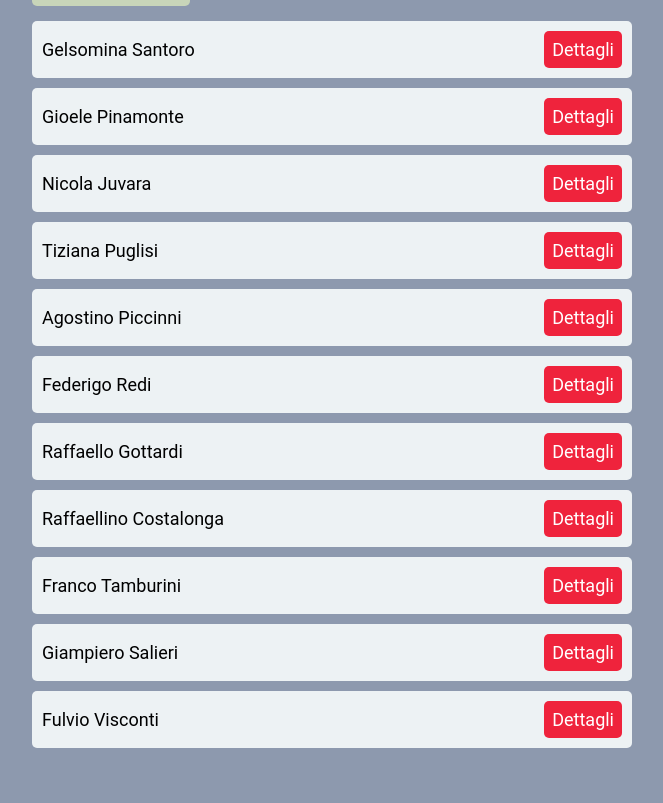
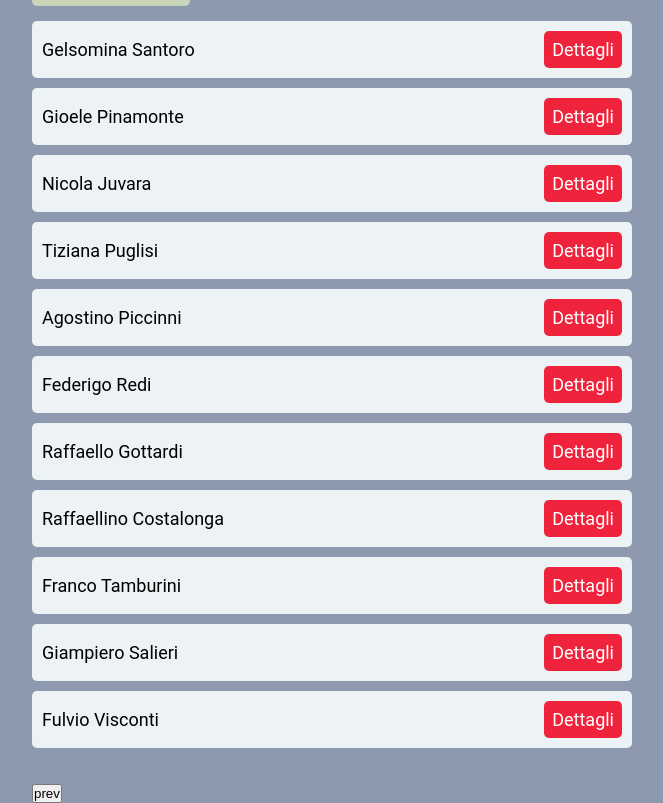
Before and after one commit to micheledidonna01/webapp-gruppo4, a React (Vite) app: page /1 in a window 1280 px wide. Shown: the part 246-1049 px from the top of the page, without its empty margins (308-971 px from the left). Built offline with nearby package versions, Linux system fonts and the light colour scheme; a web font is replaced by a local one.

Commit message:
add: useNavigate for back home

```diff
--- a/src/App.jsx
+++ b/src/App.jsx
@@ -17,9 +17,9 @@ function App() {
               <Route path=":id" element={<DetailViaggio />} />
               <Route path=":id/clienti/:id" element={<ListClienti />} />
             </Route>
-            <Route path="/clienti">
+            {/* <Route path="/clienti">
               <Route index element={<Clienti />} />
-            </Route>
+            </Route> */}
           </Route>
         </Routes>
       </BrowserRouter>
--- a/src/components/CustomerCard.jsx
+++ b/src/components/CustomerCard.jsx
@@ -1,6 +1,4 @@
-
 import { useState } from "react";
-
 
 function CustomerCard({ data }) {
 
--- a/src/pages/DetailViaggio.jsx
+++ b/src/pages/DetailViaggio.jsx
@@ -3,6 +3,7 @@ import { useState } from "react";
 import viaggi from "../data/viaggi";
 import clienti from "../data/clienti";
 import CustomerCard from "../components/CustomerCard";
+import { useNavigate } from "react-router-dom";
 
 const DetailViaggio = () => {
     const { id } = useParams();
@@ -14,6 +15,8 @@ const DetailViaggio = () => {
         const fullName = `${cliente.nome} ${cliente.cognome}`.toLowerCase();
         return fullName.includes(searchTerm.toLowerCase());
     });
+
+    let navigate = useNavigate()
 
     if (!viaggio) return <p>Viaggio non trovato.</p>;
 
@@ -48,6 +51,8 @@ const DetailViaggio = () => {
             ))}
         </ul>
 
+        <button onClick={() => navigate(-1)}>prev</button>
+
     </div>;
 };
 
```
